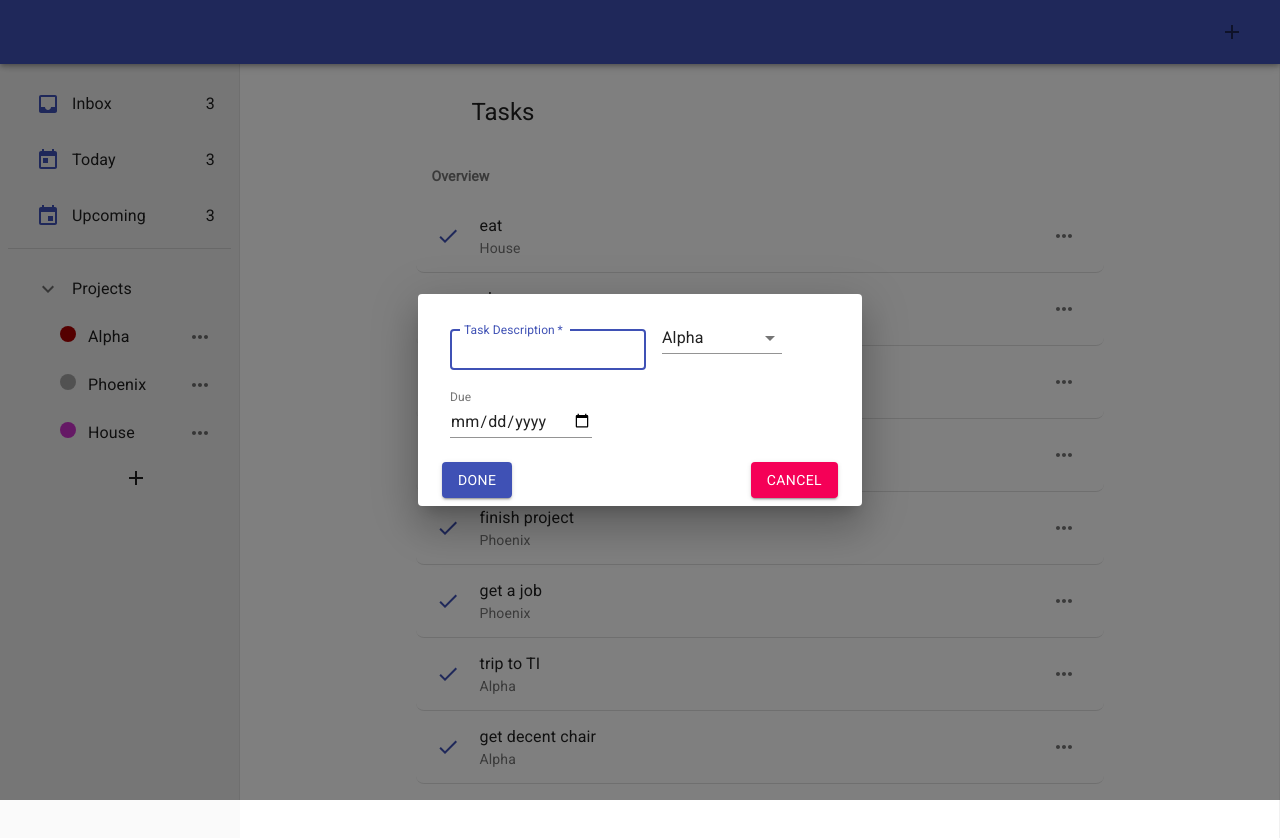
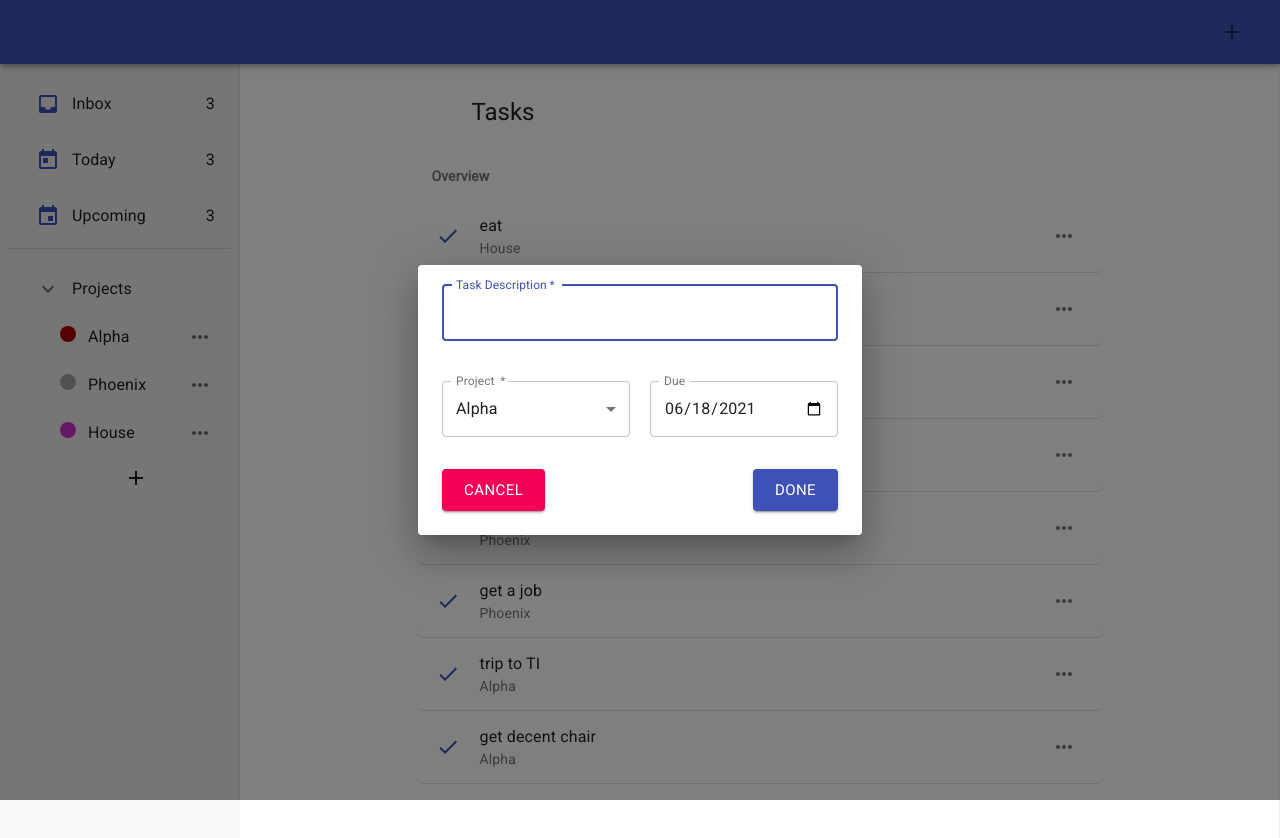
Before and after one commit to PedroZNunes/pedro-todolist, a React (Create React App) app: page / in a window 1280 px wide. Both pictures are taken after a click on the button 1232 px from the left and 32 px from the top of the page. Shown: the top 838 px of the page. Built offline with nearby package versions, Linux system fonts and the light colour scheme.

Commit message:
date setting works.
fuck I hate messing with dates SO MUCH

```diff
--- a/src/App.js
+++ b/src/App.js
@@ -65,7 +65,7 @@ function App() {
       id: 0,
       description: "eat",
       projectID: 2,
-      date: new Date(2021, 7, 28)
+      date: new Date()
     },
     {
       id: 1,
@@ -185,6 +185,7 @@ function App() {
         if (task.id === newTask.id) {
           task.description = newTask.description;
           task.projectID = newTask.projectID;
+          task.date = newTask.date;
           isEdited = true;
         }
         return tempTasks;
--- a/src/components/TaskDialog.js
+++ b/src/components/TaskDialog.js
@@ -9,21 +9,35 @@ import {
   makeStyles,
   FormControl,
   MenuItem,
-  Select,
+  Select,InputLabel
 } from '@material-ui/core'
 
 
 
 const useStyles = makeStyles((theme) => ({
-  formControl: {
-    margin: theme.spacing(1),
+  dialog:{
     minWidth: 120
   },
+  dialogContent: {
+    display: 'flex',
+    flexFlow:'row wrap',
+    justifyContent:'space-between'
+  },
+  formControl: {
+    margin: theme.spacing(3,0,0,0),
+    minWidth: 120,
+    flexGrow: 1
+  },
   dialogActionBar: {
-    justifyContent: "space-between",
-    padding: theme.spacing(1, 3)
+    padding: theme.spacing(3, 3)
   },
-  projectSelect: {}
+  grow: {
+    minWidth:theme.spacing(3),
+    flexGrow: 1
+  },
+  description: {
+    flexGrow: 1
+  },
 }))
 
 function TaskDialog(props) {
@@ -36,14 +50,17 @@ function TaskDialog(props) {
   const [id, setID]                     = useState(props.task.id ?? null);
 
   const [dueDate, setDueDate] = useState(props.task.date ?? new Date());
-
+  const getDateToScreen = () => {
+    let newDate = dueDate.toLocaleDateString('ko-KR', {year: 'numeric', month: '2-digit', day: '2-digit'}).replaceAll('. ', '-').replaceAll('.', '')
+    return newDate;
+  }
 
   useEffect(() => {
-    console.log(new Date())
     setDescription(props.task.description ?? '');
     setProjectID(props.task.projectID ?? 0);
     setID(props.task.id ?? null);
     setDueDate(props.task.date ?? new Date())
+    console.log(props.task.date ?? new Date())
   }, [props.isOpen])
 
 
@@ -63,7 +80,10 @@ function TaskDialog(props) {
   }
 
   const handleDateUpdate = (e) => {
-    setDueDate(new Date(e.target.value));
+    let tempDate = new Date(e.target.valueAsNumber);
+    let offset = tempDate.getTimezoneOffset() * 60 * 1000;
+    let newDate = new Date(e.target.valueAsNumber + offset);
+    setDueDate(newDate);
   }
 
   const handleSubmit = (e) => {
@@ -83,7 +103,7 @@ function TaskDialog(props) {
     <Dialog open={props.isOpen} onClose={() => props.handleClosing(null)} aria-labelledby="form-dialog-title" maxWidth="xs" className={classes.dialog} fullWidth >
       <form onSubmit={handleSubmit}>
         <DialogContent >
-          <FormControl required className={classes.formControl}>
+          <FormControl required className={classes.formControl, classes.description} fullWidth>
             <TextField
               multiline
               rowsMax={4}
@@ -95,23 +115,24 @@ function TaskDialog(props) {
                 e.target.value = ''
                 e.target.value = temp_value
               }}
-              margin="dense"
               id="task-desc"
               label="Task Description"
               variant="outlined"
               placeholder={"what u gon do?"}
               onChange={e => handleDescriptionUpdate(e)}
-              fullWidth
               defaultValue={description}
             />
           </FormControl>
-
-          <FormControl required className={classes.formControl}>
+        </DialogContent>
+        <DialogContent className={classes.dialogContent}>
+          <FormControl required className={classes.formControl} style={{maxWidth: '188px'}}>
+            <InputLabel style={{transform: 'translate(14px, -6px) scale(0.75)'}}> Project </InputLabel>
             <Select
-              // value={task.projectID}
+              id="project"
+              variant="outlined"
+              label="Project *"
               value={projectID}
               onChange={e => handleProjectUpdate(e)}
-              className={classes.projectSelect}
             >
               {// get projects array. update array on app.js? maybe update async
                 props.projects.map((project) => (
@@ -122,32 +143,31 @@ function TaskDialog(props) {
               }
             </Select>
           </FormControl>
-
-          <FormControl required className={classes.formControl}>
+          <FormControl required className={classes.formControl} style={{maxWidth: '188px'}}>
           <TextField
             id="date"
+            variant="outlined"
             label="Due"
             type="date"
             // className={classes.textField}
             InputLabelProps={{
               shrink: true,
             }}
+            value={getDateToScreen()}
             onChange={e => handleDateUpdate(e)}
-            defaultValue={dueDate}
-
+            onChangeRaw={(e) => e.preventDefault()}
           />
           </FormControl>
 
         </DialogContent>
 
-
         <DialogActions className={classes.dialogActionBar}>
-          <Button type="submit" color="primary" variant="contained" >
-            Done
+          <Button color="secondary" variant="contained" size="large" onClick={() => (props.handleClosing(null))}>
+            Cancel
           </Button>
           <div className={classes.grow} />
-          <Button color="secondary" variant="contained" onClick={() => (props.handleClosing(null))}>
-            Cancel
+          <Button type="submit" color="primary" size="large" variant="contained" >
+            Done
           </Button>
         </DialogActions>
       </form>
```
